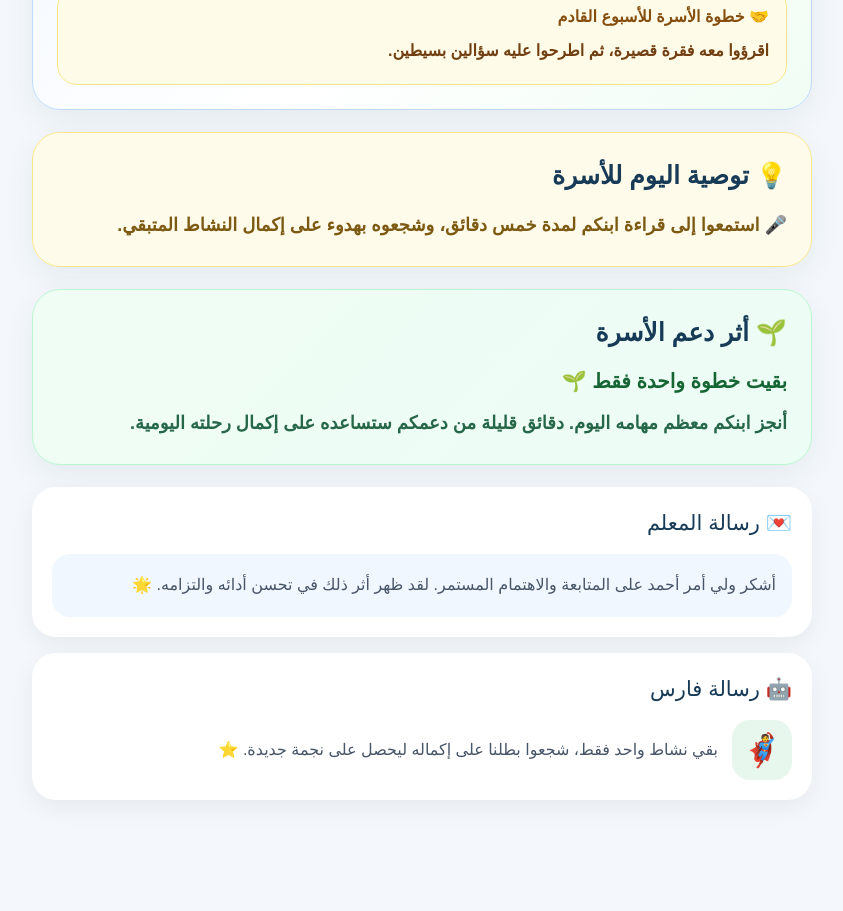
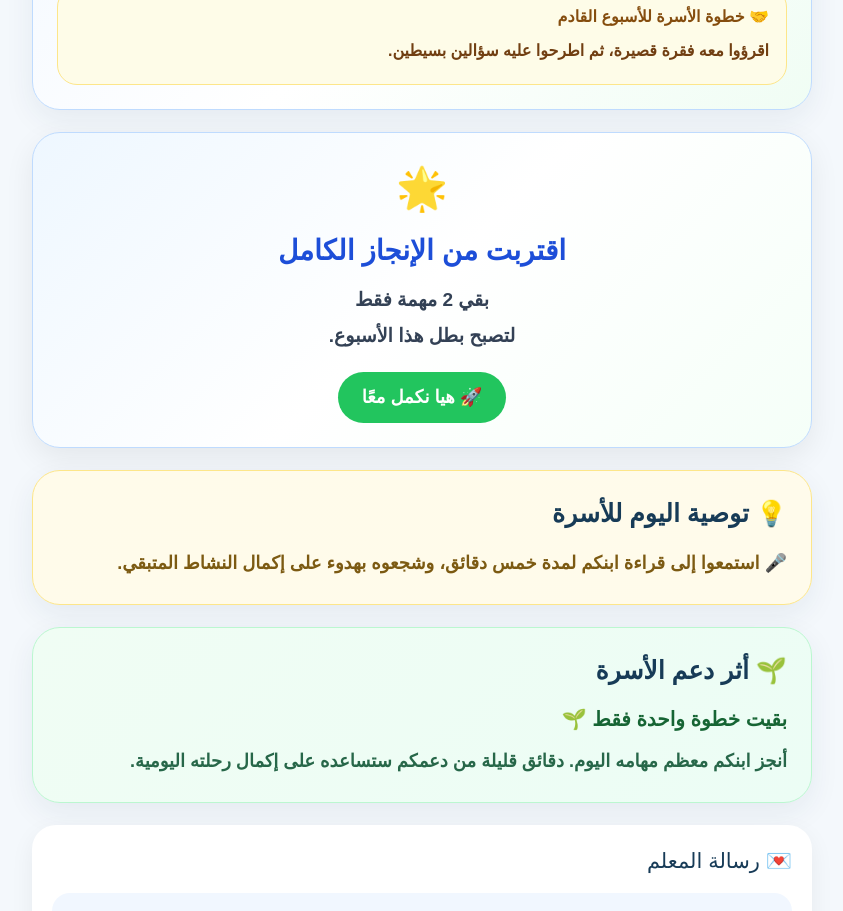
Before and after one commit to a31164949-blip/lughati-academy, a Next.js app in the folder lughati-next/: page /parent in a window 1280 px wide. Shown: the part 2440-3351 px from the top of the page, without its empty margins (218-1061 px from the left). Built offline with nearby package versions, Linux system fonts and the light colour scheme.

Commit message:
Add celebration card to parent page

```diff
--- /dev/null
+++ b/lughati-next/app/parent/components/CelebrationCard.tsx
@@ -0,0 +1,106 @@
+type CelebrationCardProps = {
+  completedTasks?: number;
+  totalTasks?: number;
+};
+
+export default function CelebrationCard({
+  completedTasks = 8,
+  totalTasks = 10,
+}: CelebrationCardProps) {
+  const percentage = Math.round(
+    (completedTasks / Math.max(totalTasks, 1)) * 100
+  );
+
+  const completed = percentage >= 100;
+
+  return (
+    <section
+      style={{
+        borderRadius: "28px",
+        padding: "24px",
+        marginBottom: "22px",
+        textAlign: "center",
+        background: completed
+          ? "linear-gradient(135deg,#fff7cc,#fff1a8,#ffe27a)"
+          : "linear-gradient(135deg,#eef7ff,#ffffff,#f5fff8)",
+        border: completed
+          ? "2px solid #facc15"
+          : "1px solid #bfdbfe",
+        boxShadow: "0 10px 30px rgba(0,0,0,.07)",
+      }}
+    >
+      {completed ? (
+        <>
+          <div style={{ fontSize: 48 }}>🎉✨🏆✨🎉</div>
+
+          <h2
+            style={{
+              margin: "12px 0",
+              color: "#854d0e",
+              fontSize: 30,
+              fontWeight: 900,
+            }}
+          >
+            أحسنت!
+          </h2>
+
+          <p
+            style={{
+              fontSize: 20,
+              lineHeight: 1.9,
+              color: "#713f12",
+              fontWeight: 700,
+            }}
+          >
+            أنهيت جميع مهامك لهذا الأسبوع.
+            <br />
+            فارس فخور بك 🌟
+          </p>
+        </>
+      ) : (
+        <>
+          <div style={{ fontSize: 42 }}>🌟</div>
+
+          <h2
+            style={{
+              margin: "10px 0",
+              color: "#1d4ed8",
+              fontSize: 28,
+              fontWeight: 900,
+            }}
+          >
+            اقتربت من الإنجاز الكامل
+          </h2>
+
+          <p
+            style={{
+              fontSize: 19,
+              lineHeight: 1.9,
+              color: "#334155",
+              fontWeight: 700,
+            }}
+          >
+            بقي {(totalTasks - completedTasks)} مهمة فقط
+            <br />
+            لتصبح بطل هذا الأسبوع.
+          </p>
+
+          <div
+            style={{
+              marginTop: 18,
+              display: "inline-block",
+              background: "#22c55e",
+              color: "#fff",
+              padding: "12px 24px",
+              borderRadius: 999,
+              fontWeight: 800,
+              fontSize: 18,
+            }}
+          >
+            🚀 هيا نكمل معًا
+          </div>
+        </>
+      )}
+    </section>
+  );
+}
--- a/lughati-next/app/parent/page.tsx
+++ b/lughati-next/app/parent/page.tsx
@@ -6,6 +6,7 @@ import FamilyRecommendationCard from "./components/FamilyRecommendationCard";
 import FamilyImpactCard from "./components/FamilyImpactCard";
 import WeeklyStarsCard from "./components/WeeklyStarsCard";
 import WeeklyReportCard from "./components/WeeklyReportCard";
+import CelebrationCard from "./components/CelebrationCard";
 const dailyTasks = [
   { icon: "📖", title: "قراءة الدرس", completed: true },
   { icon: "✍️", title: "التدريب على الإملاء", completed: true },
@@ -363,6 +364,10 @@ export default function ParentPage() {
   supportSkill="الفهم القرائي"
   familyStep="اقرؤوا معه فقرة قصيرة، ثم اطرحوا عليه سؤالين بسيطين."
 />
+<CelebrationCard
+  completedTasks={8}
+  totalTasks={10}
+/>
 <FamilyRecommendationCard
   completedCount={completedCount}
   totalCount={dailyTasks.length}
```
